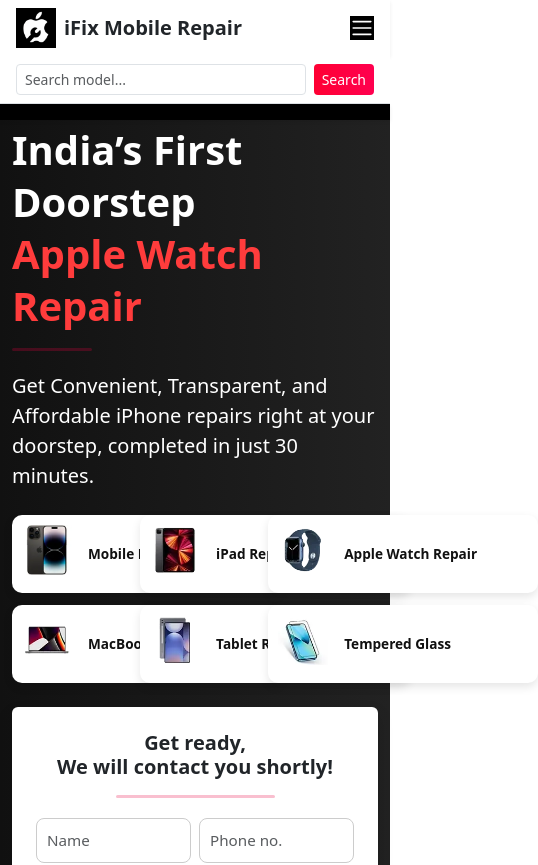
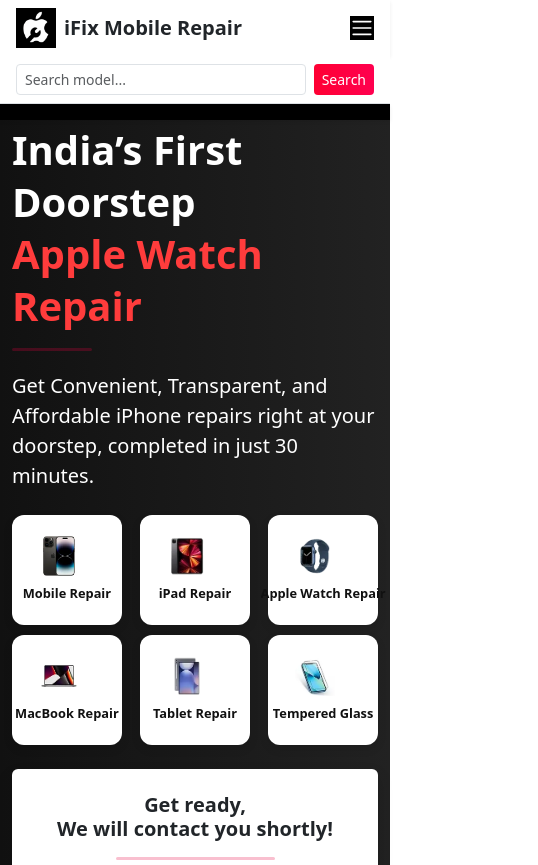
Before and after one commit to chanchalsaini3103/Ifix_Frontend, a React (Vite) app: page / in a window 390 px wide. Shown: the top 865 px of the page, 538 px wide, since content can reach past the window. Built offline with nearby package versions, Linux system fonts and the light colour scheme.

Commit message:
first commit

```diff
--- a/src/styles/HeroPage.css
+++ b/src/styles/HeroPage.css
@@ -36,7 +36,7 @@
 .hero-form-section .btn-danger {
   background: linear-gradient(to right, #ff416c, #ff4b2b);
   border: none;
-  border-radius: 10px;
+  border-radius: 20px;
   font-size: 1rem;
   font-weight: 500;
   padding: 0.6rem 2rem;
@@ -192,40 +192,43 @@
   -webkit-background-clip: text;
   -webkit-text-fill-color: transparent;
 }
-
-
-/* Mobile-only: turn it into a 3-column grid */
 @media (max-width: 768px) {
   .repair-cards-grid {
     display: flex;
     flex-wrap: wrap;
     justify-content: space-between;
-    gap: 12px;
+    gap: 10px;
   }
 
   .repair-card-link {
-    width: 30%; /* ✅ 3 cards per row */
+    width: 30%;
+    aspect-ratio: 1 / 1; /* ✅ Perfect square */
     flex: 0 0 auto;
     text-decoration: none;
   }
 
   .repair-card {
+    height: 100%;
+    width: 100%;
     background: #fff;
-    border-radius: 10px;
-    padding: 10px;
+    border-radius: 12px;
+    padding: 0.8rem;
     text-align: center;
     box-shadow: 0 4px 10px rgba(0, 0, 0, 0.1);
-    height: auto;
+    display: flex;
+    flex-direction: column;
+    justify-content: center;
+    align-items: center;
   }
 
   .repair-card img {
-    height: 50px;
+    height: 40px;
+    object-fit: contain;
     margin-bottom: 0.5rem;
-    object-fit: contain;
   }
 
   .repair-card p {
-    font-size: 0.85rem;
+    font-size: 0.8rem;
     font-weight: 600;
     color: #111;
     margin: 0;
```
